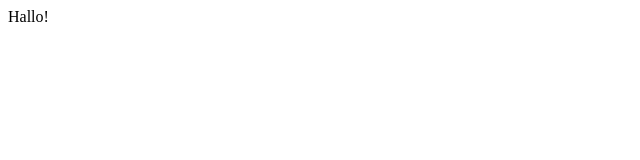
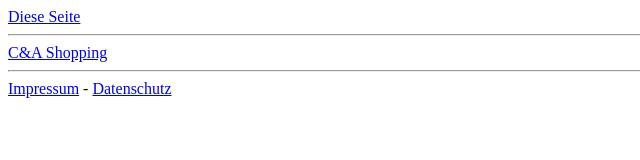
Before and after one commit to c-a-services/c-a-services.github.io, a plain HTML site: page index.html in a window 1280 px wide. Shown: the whole page, without its empty margins (0-640 px from the left). Drawn offline with Linux system fonts and the light colour scheme.

Commit message:
add some links

```diff
--- a/index.html
+++ b/index.html
@@ -1,5 +1,11 @@
 <html>
 <body>
-Hallo!
+<a href="https://c-a-services.github.io/">Diese Seite</a>
+<hr>
+<a href="https://www.c-and-a.com/de/de/shop">C&A Shopping</a>
+<hr>
+<a href="https://www.c-and-a.com/de/de/shop/service/impressum">Impressum</a>
+-
+<a href="https://www.c-and-a.com/de/de/shop/service/datenschutz">Datenschutz</a>
 </body>
 </html>
```
Also changed, not shown: 1 other file.
